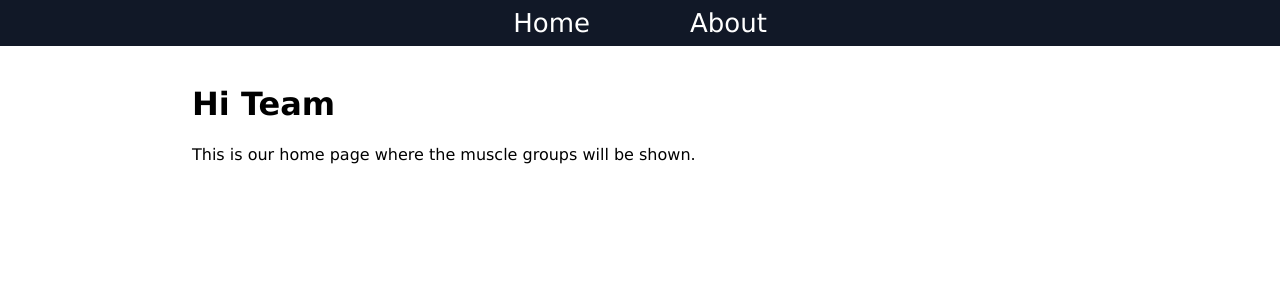
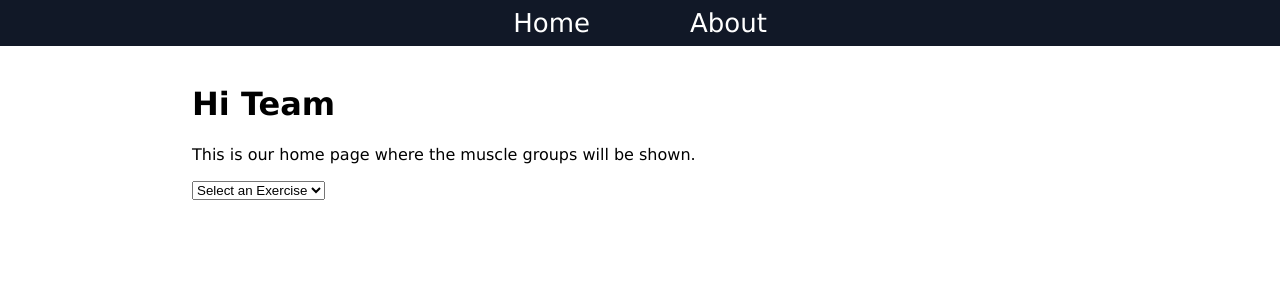
Before and after one commit to QaysBadri/MuscleMinder, a React (Create React App) app in the folder my-app/: page / in a window 1280 px wide. Shown: the top 300 px of the page. Built offline with nearby package versions, Linux system fonts and the light colour scheme.

Commit message:
implemented dropdown menu for excercises

```diff
--- a/my-app/src/pages/HomePage.js
+++ b/my-app/src/pages/HomePage.js
@@ -9,7 +9,7 @@ function HomePage() {
     //call setStateName to update the state
     const [tooltip, setTooltip] = useState("");
     const [tooltipVisible, setTooltipVisible] = useState(false);
-
+    const [selectedExercise, setSelectedExercise] = useState("");
 
     /* Testing data, to be replaced with actual data in later steps. Notice how the muscle groups listed
     in the muscles array are the highlighted muscles. The library does this for us. */
@@ -31,13 +31,23 @@ function HomePage() {
         setTooltipVisible(true);
     };
 
+    const handleDropdownChange = (event) => {
+        setSelectedExercise(event.target.value);
+    };
 
+    const selectedExerciseData = data.find(exercise => exercise.name === selectedExercise);
 
     //return statement, gives the component structure, in an HTML like format
     return (
         <div>
             <h1>Hi Team</h1>
             <p>This is our home page where the muscle groups will be shown.</p>
+            <select value={selectedExercise} onChange={handleDropdownChange} className="ExerciseDropdown">
+                <option value="">Select an Exercise</option>
+                {data.map((exercise, index) => (
+                    <option key={index} value={exercise.name}>{exercise.name}</option>
+                ))}
+            </select>
             <div class="ModelContainer">
             <Model
                 //data for highlighting
```
